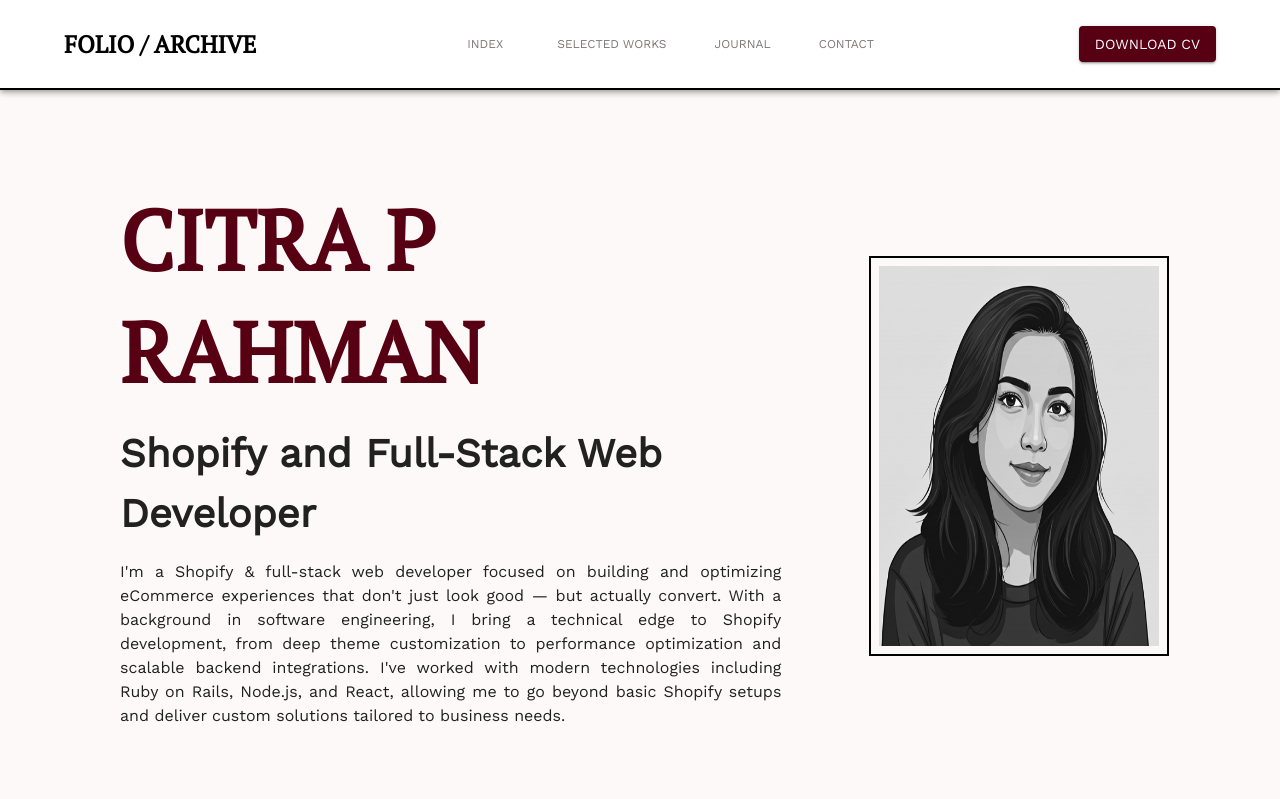
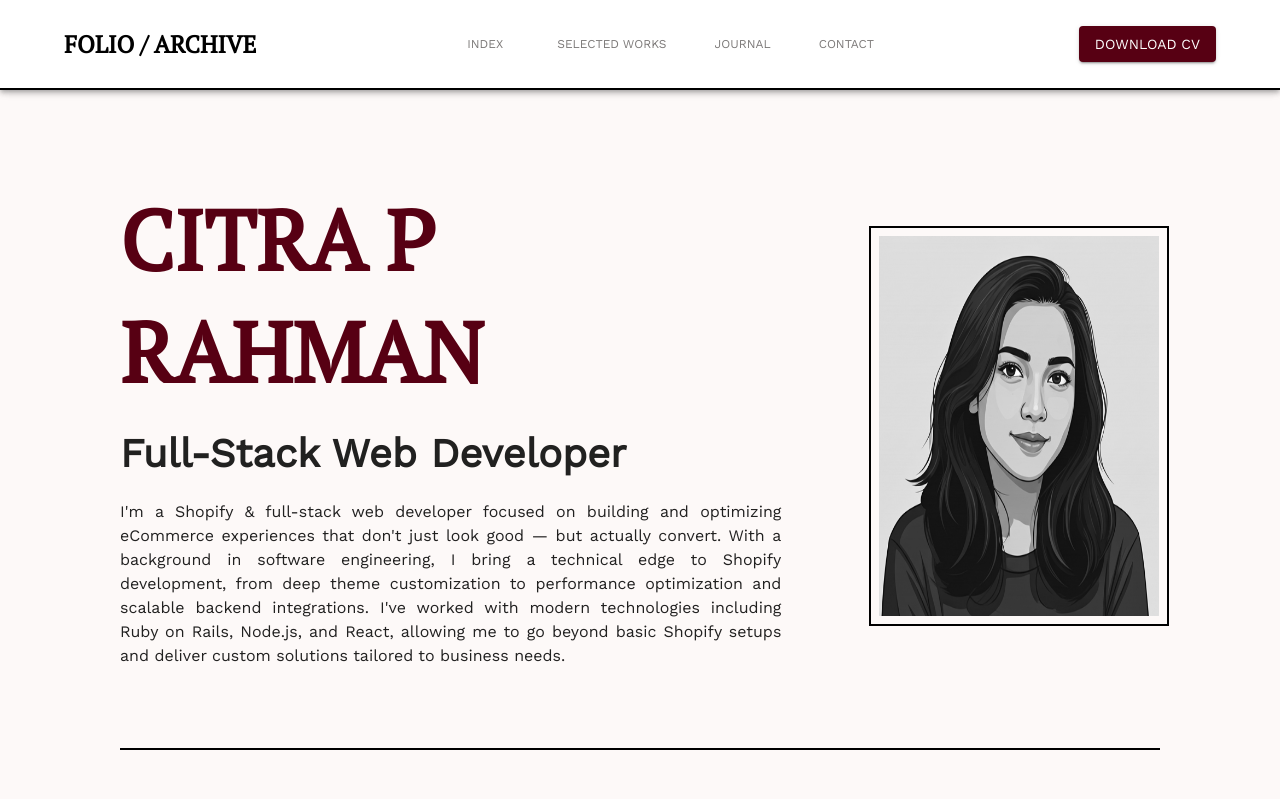
Before and after one commit to citra-rahman/citra-rahman.github.io, a Next.js app: page / in a window 1280 px wide. Shown: the top 799 px of the page. Built offline with nearby package versions, Linux system fonts and the light colour scheme.

Commit message:
change title

```diff
--- a/src/data/index.ts
+++ b/src/data/index.ts
@@ -11,7 +11,7 @@ export const framework = ["Next.js", "Node.js", "React.js", "Ruby On Rails"];
 
 export const about = {
   name: "Citra P Rahman",
-  headline: "Shopify and Full-Stack Web Developer",
+  headline: "Full-Stack Web Developer",
   description:
     "I'm a Shopify & full-stack web developer focused on building and optimizing eCommerce experiences that don't just look good — but actually convert. With a background in software engineering, I bring a technical edge to Shopify development, from deep theme customization to performance optimization and scalable backend integrations. I've worked with modern technologies including Ruby on Rails, Node.js, and React, allowing me to go beyond basic Shopify setups and deliver custom solutions tailored to business needs.",
   resumeButtonName: " Check out my Resume",
```
